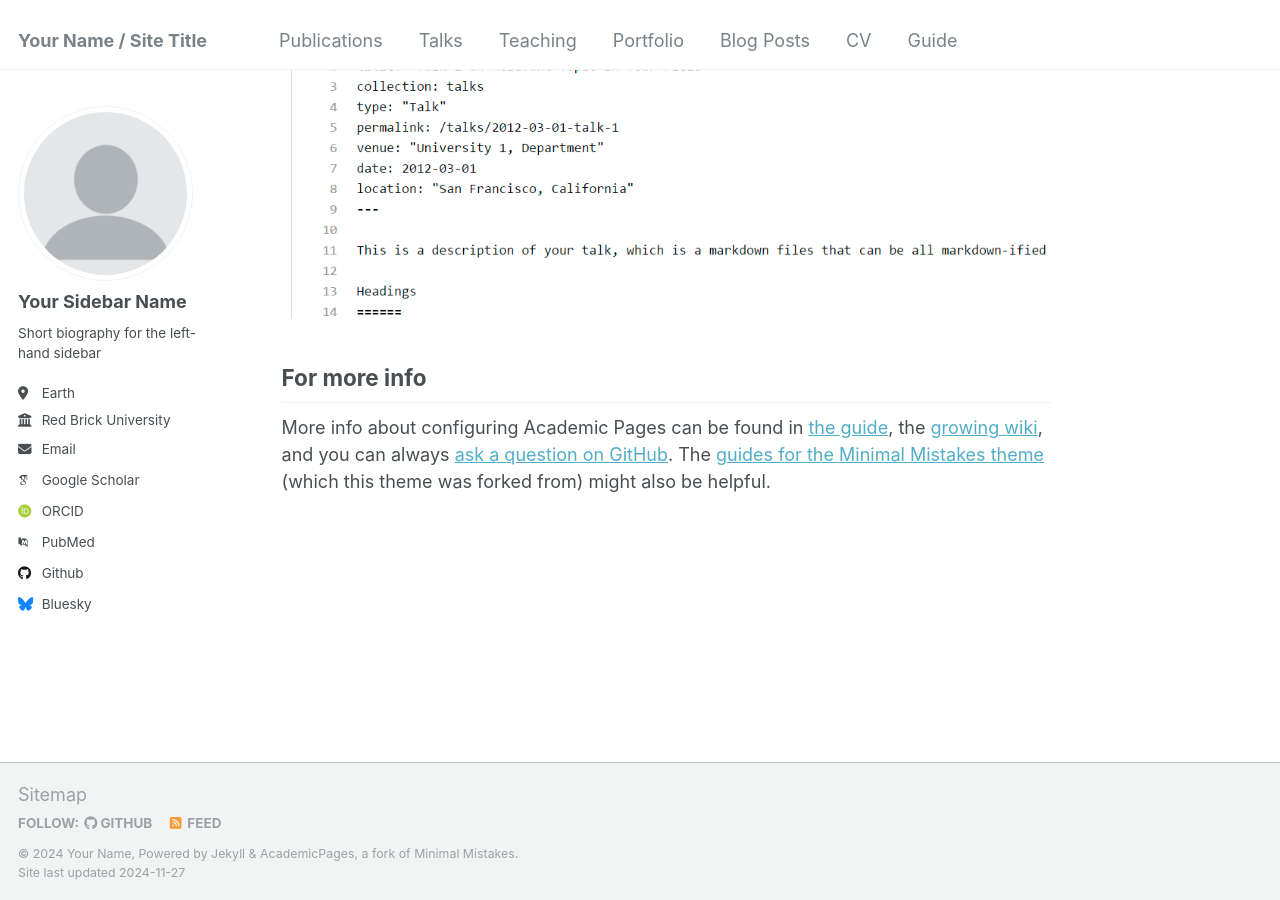
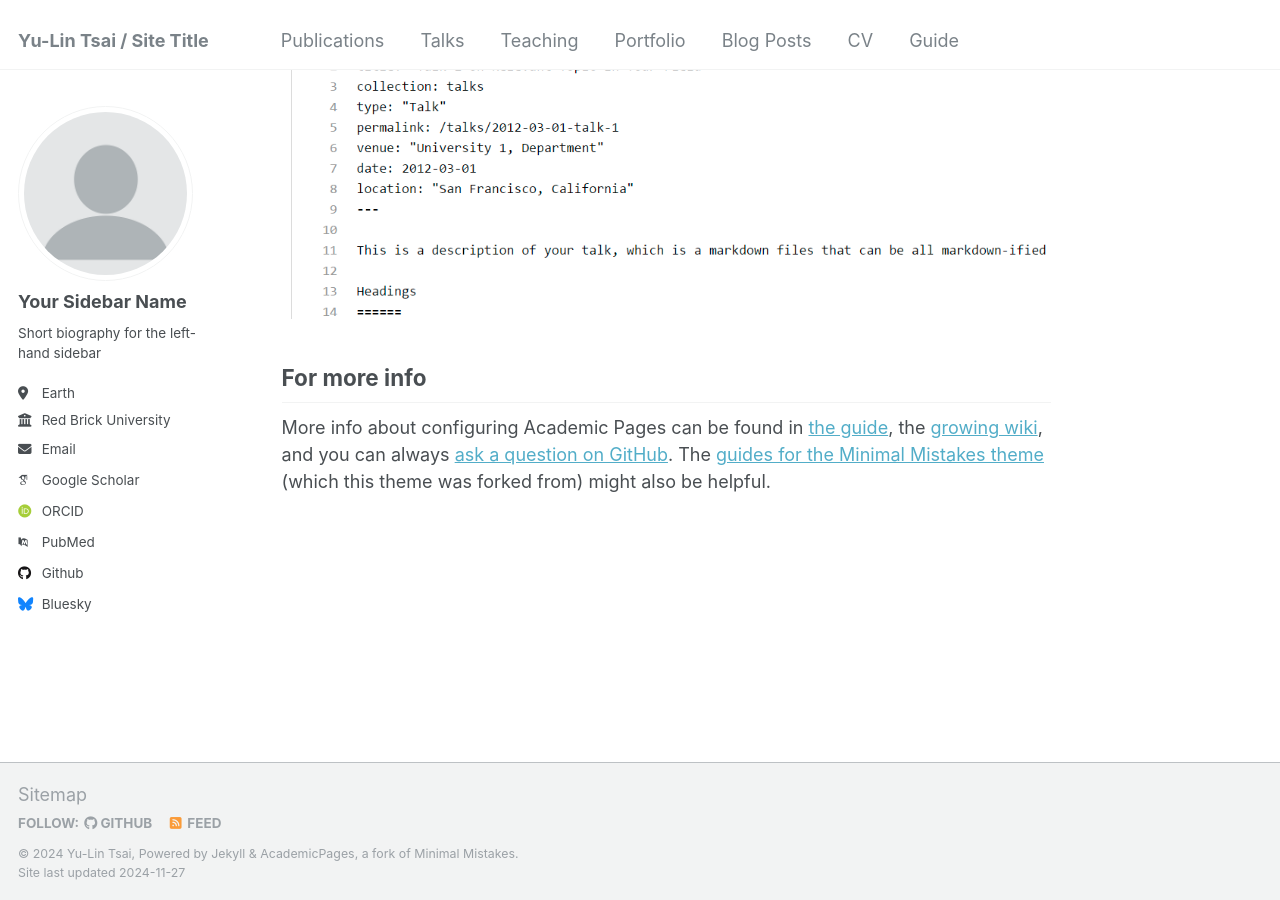
Before and after one commit to UriahTsai/uriah.github.io, a Jekyll site: the page built from _pages/about.md, in a window 1280 px wide and 900 px high, scrolled down 2643 px. Built offline with Jekyll 4.4.1, drawn with Linux system fonts in a browser that asks for light colours; some web fonts are replaced.

Commit message:
Update _config.yml

```diff
--- a/_config.yml
+++ b/_config.yml
@@ -8,11 +8,11 @@
 
 # Basic Site Settings
 locale                   : "en-US"
-title                    : "Your Name / Site Title"
+title                    : "Yu-Lin Tsai / Site Title"
 title_separator          : "-"
-name                     : &name "Your Name"
+name                     : &name "Yu-Lin Tsai"
 description              : &description "personal description"
-url                      : https://academicpages.github.io # the base hostname & protocol for your site e.g. "https://[your GitHub username].github.io"
+url                      : https://uriah.github.io # the base hostname & protocol for your site e.g. "https://[your GitHub username].github.io"
 baseurl                  : "" # the subpath of your site, e.g. "/blog"
 repository               : "academicpages/academicpages.github.io"
 
```
